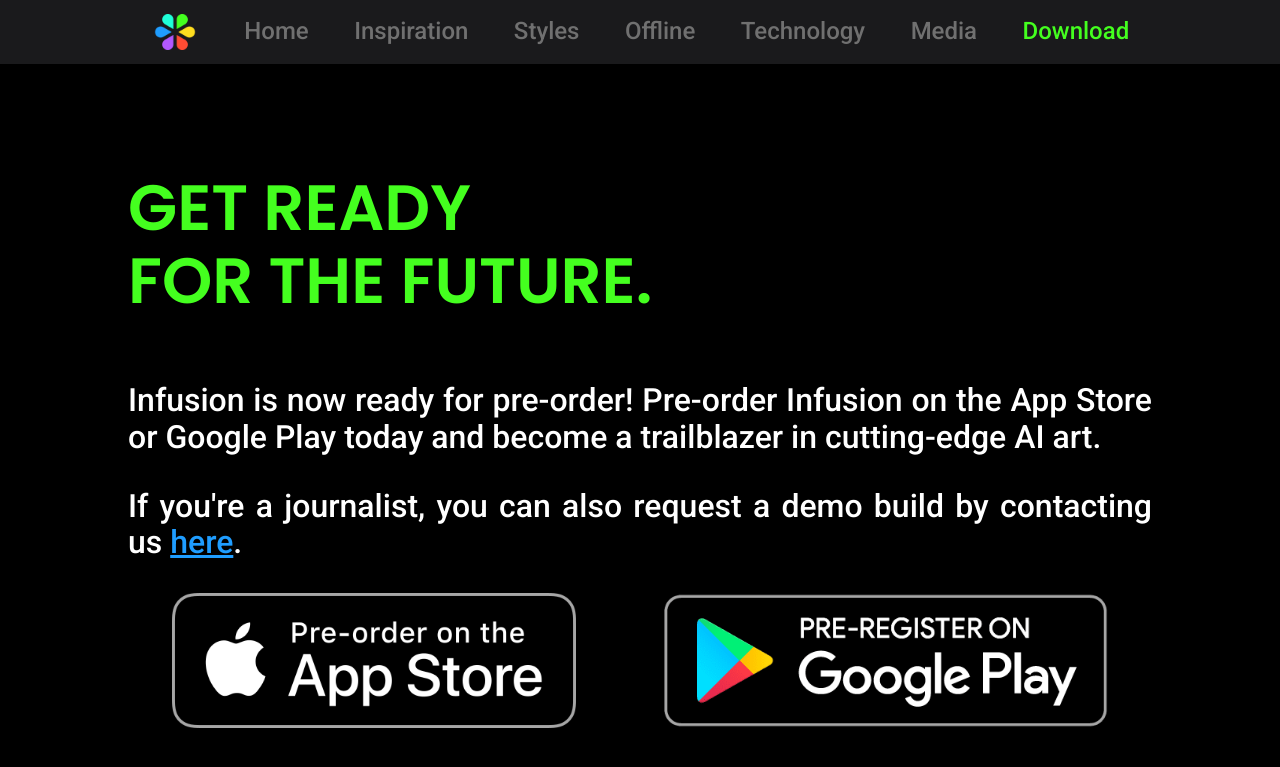
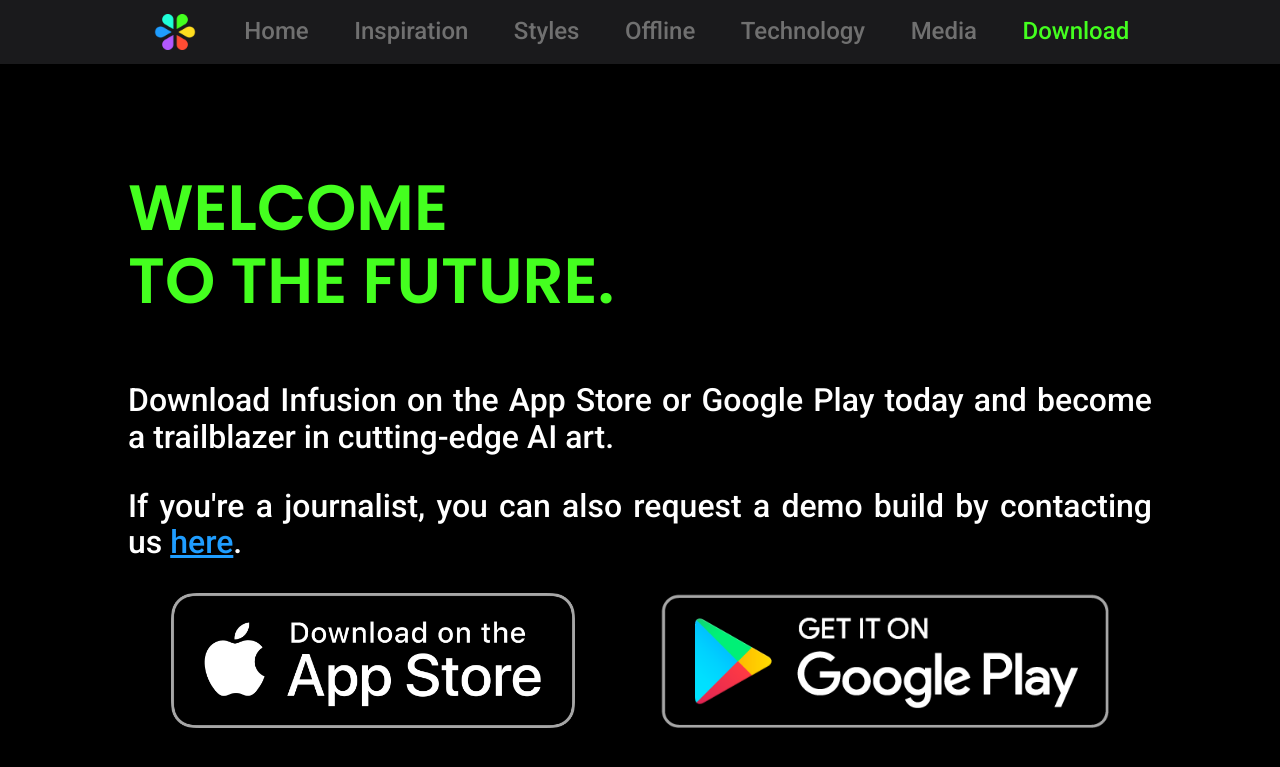
Before and after one commit to InsightfulAI/insightfulai.github.io, a Jekyll site: the page built from infusion/download.html, in a window 1280 px wide and 900 px high. Shown: the top 767 px of the window. Built offline with Jekyll 4.4.1, drawn with Linux system fonts in a browser that asks for light colours; some of the changed text lies outside the part shown.

Commit message:
fixed some download images

```diff
--- a/infusion/download.html
+++ b/infusion/download.html
@@ -7,25 +7,24 @@
 <section class="panel">
     <section class="main-content">
         <div class="large-space"></div>
-        <h1 class="color-6">Get ready<br>For the future.</h1>
+        <h1 class="color-6">Welcome<br>To the future.</h1>
         <p>
-            Infusion is now ready for pre-order! Pre-order Infusion on the App Store or Google Play today and become a trailblazer in cutting-edge AI art.
+            Download Infusion on the App Store or Google Play today and become a trailblazer in cutting-edge AI art.
         </p>
         <p>
             If you're a journalist, you can also request a demo build by contacting us <a href="/infusion/media.html">here</a>.
         </p>
         <div class="panel">
             <a href="https://apps.apple.com/app/infusion-create-ai-artworks/id1495533107">
-                <img src="/infusion/assets/images/app-store-preorder-badge.png" style="height: 15vh;"/>
+                <img src="/infusion/assets/images/app-store-badge.png" style="height: 15vh;"/>
               </a>
               <a href="https://play.google.com/store/apps/details?id=insightfulai.infusion">
-                <img src="/infusion/assets/images/google-play-preregistration-badge.png" href="/infusion/download.html" style="height: 15vh;"/>
+                <img src="/infusion/assets/images/google-play-badge.png" href="/infusion/download.html" style="height: 15vh;"/>
               </a>
         </div>
         <div class="large-space"></div>
-        <h1 class="color-6">Get Infusion first.<br>Join our mailing list.</h1><p>
-            If you would like to wait until the public release instead of joining the beta right now, then you can sign up for the mailing list and we'll notify
-            you of any updates.
+        <h1 class="color-6">Get updates on Infusion.<br>Join our mailing list.</h1><p>
+            If you would like to be updated on Infusion's major updates, join our mailing list and we'll send you an email when new features come out.
         </p>
         <script charset="utf-8" type="text/javascript" src="//js.hsforms.net/forms/shell.js"></script>
         <script>
--- a/infusion/index.html
+++ b/infusion/index.html
@@ -107,9 +107,7 @@
     <section class="main-content window-bottom">
         <div class="space"></div>
         <p>
-            Coming soon, for free on Google Play and the App Store. Can't wait? Join the open beta today, or sign up to the mailing list to be notified when
-            Infusion launches.
-        </p>
+            Out now, for free on Google Play and the App Store. Welcome to the future of art.
         <br>
         <div class="center-content">
             <a class="btn" href="download.html">Join the open beta</a>
```
